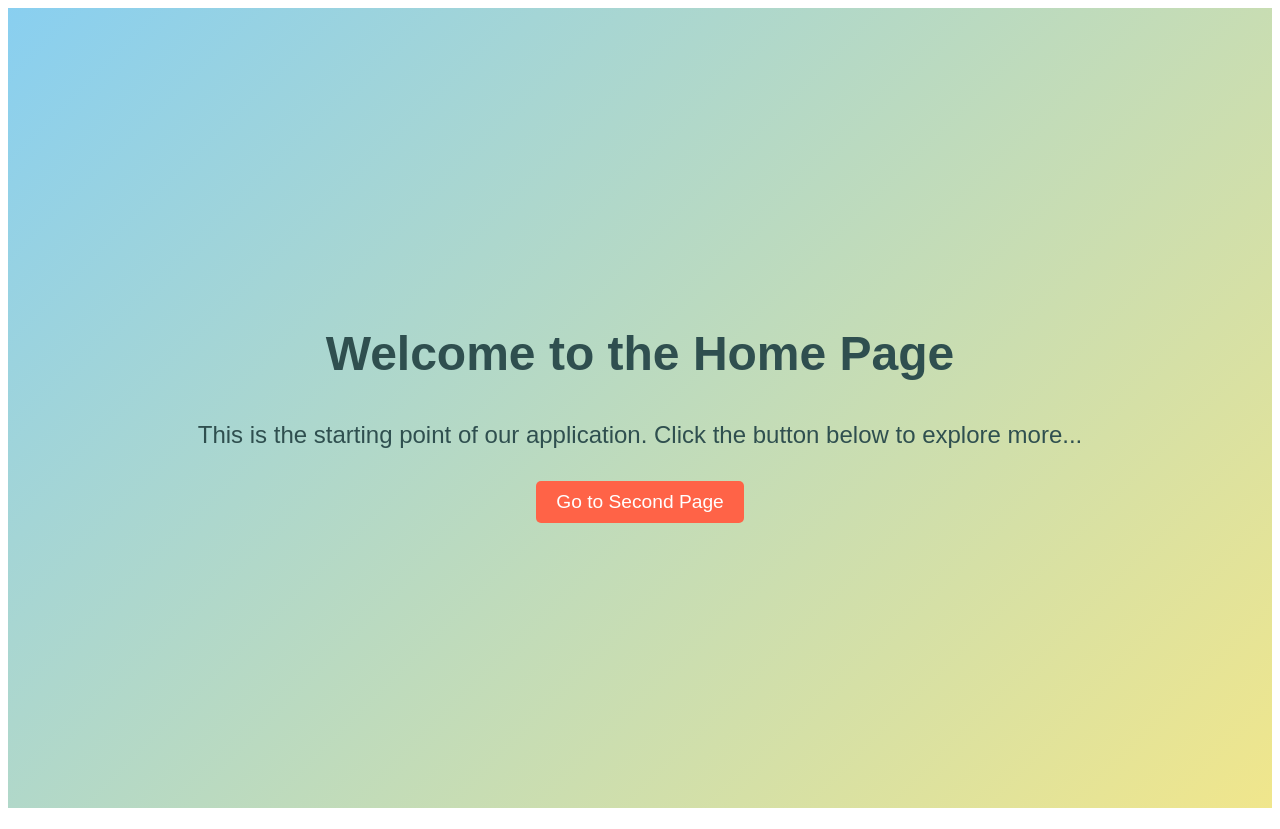
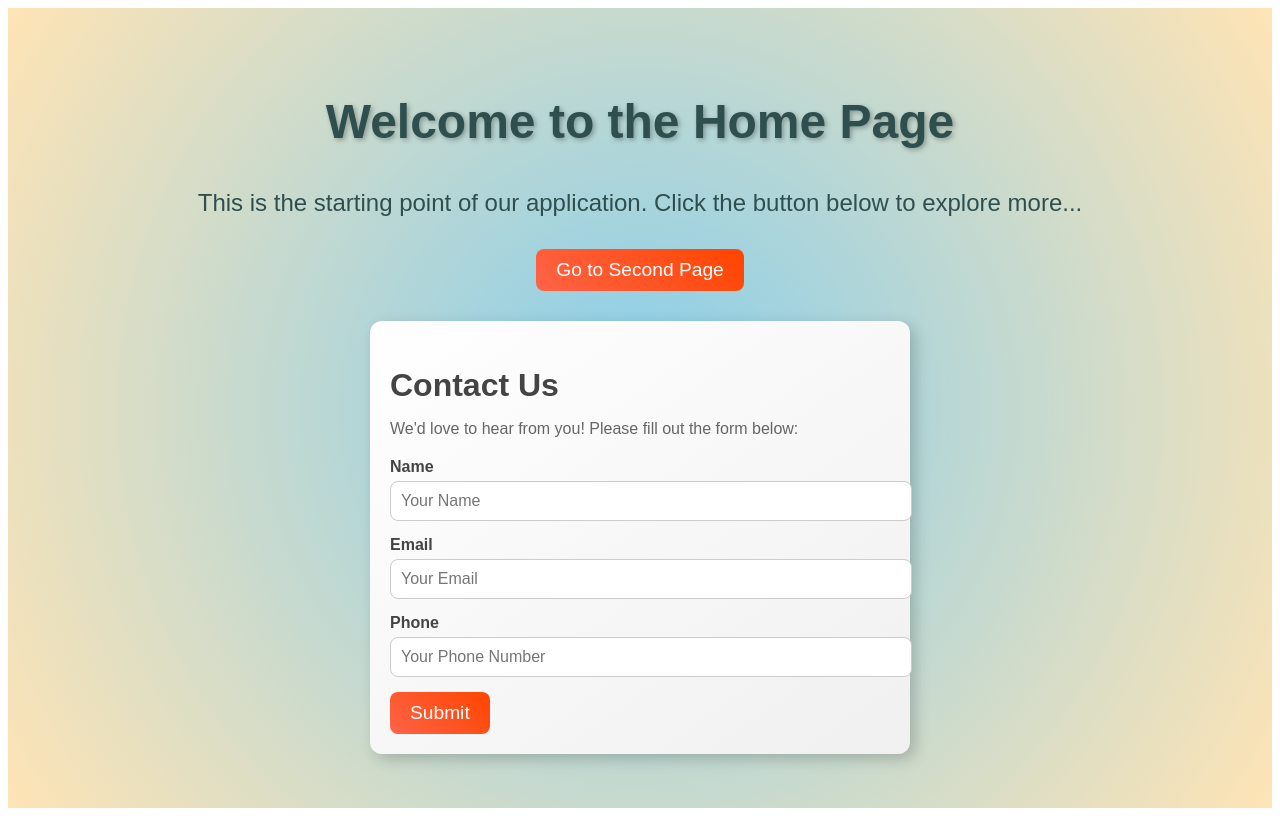
Before and after one commit to ydesai22/myfirst-vue, a Vue app: page / in a window 1280 px wide. Built offline with nearby package versions, Linux system fonts and the light colour scheme.

Commit message:
formpage

```diff
--- a/src/components/HomePage.vue
+++ b/src/components/HomePage.vue
@@ -14,7 +14,7 @@
     },
   };
   </script> -->
-  <template>
+  <!-- <template>
     <div class="home-page">
       <h1>Welcome to the Home Page</h1>
       <p>This is the starting point of our application. Click the button below to explore more...</p>
@@ -71,4 +71,265 @@
   .btn:hover {
     background-color: #ff4500;
   }
+  </style> -->
+
+
+  <template>
+    <div class="home-page">
+      <h1>Welcome to the Home Page</h1>
+      <p>
+        This is the starting point of our application. Click the button below to
+        explore more...
+      </p>
+      <button class="btn" @click="goToSecondPage">Go to Second Page</button>
+
+      <!-- Form Section -->
+      <div class="form-container">
+        <h2>Contact Us</h2>
+        <p>We'd love to hear from you! Please fill out the form below:</p>
+        <form @submit.prevent="handleSubmit">
+          <!-- Name Input -->
+          <div class="form-group">
+            <label for="name">Name</label>
+            <input
+              type="text"
+              id="name"
+              v-model="formData.name"
+              placeholder="Your Name"
+              required
+            />
+          </div>
+
+          <!-- Email Input -->
+          <div class="form-group">
+            <label for="email">Email</label>
+            <input
+              type="email"
+              id="email"
+              v-model="formData.email"
+              placeholder="Your Email"
+              required
+            />
+          </div>
+
+          <!-- Phone Input -->
+          <div class="form-group">
+            <label for="phone">Phone</label>
+            <input
+              type="tel"
+              id="phone"
+              v-model="formData.phone"
+              placeholder="Your Phone Number"
+              pattern="[0-9]{10}"
+              title="Enter a valid 10-digit phone number"
+              required
+            />
+          </div>
+
+          <!-- Submit Button -->
+          <button class="btn" type="submit">Submit</button>
+        </form>
+      </div>
+
+      <!-- Success Popup -->
+      <div v-if="successPopup" class="popup success">
+        <p>🎉 Form submitted successfully! Thank you for reaching out!</p>
+        <button @click="closePopup">Close</button>
+      </div>
+
+      <!-- Error Popup -->
+      <div v-if="errorPopup" class="popup error">
+        <p>❌ Please fill in all fields correctly!</p>
+        <button @click="closePopup">Close</button>
+      </div>
+    </div>
+  </template>
+
+  <script>
+  export default {
+    data() {
+      return {
+        formData: {
+          name: "",
+          email: "",
+          phone: "",
+        },
+        successPopup: false,
+        errorPopup: false,
+      };
+    },
+    methods: {
+      goToSecondPage() {
+        this.$router.push("/second");
+      },
+      handleSubmit() {
+        // Validate form
+        if (
+          this.formData.name &&
+          this.formData.email &&
+          this.formData.phone.length === 10
+        ) {
+          this.successPopup = true;
+          console.log("Form submitted:", this.formData);
+          this.resetForm();
+        } else {
+          this.errorPopup = true;
+        }
+      },
+      resetForm() {
+        this.formData = {
+          name: "",
+          email: "",
+          phone: "",
+        };
+      },
+      closePopup() {
+        this.successPopup = false;
+        this.errorPopup = false;
+      },
+    },
+  };
+  </script>
+
+  <style scoped>
+  /* Main Page Styling */
+  .home-page {
+    display: flex;
+    flex-direction: column;
+    align-items: center;
+    justify-content: center;
+    min-height: 100vh;
+    background: radial-gradient(circle, #87ceeb, #ffe4b5); /* 3D-like background */
+    color: #333;
+    text-align: center;
+    font-family: "Poppins", sans-serif;
+  }
+
+  /* Header Styling */
+  h1 {
+    font-size: 3rem;
+    margin-bottom: 1rem;
+    color: #2f4f4f;
+    text-shadow: 2px 2px 5px rgba(0, 0, 0, 0.3);
+  }
+
+  p {
+    font-size: 1.5rem;
+    margin-bottom: 2rem;
+    color: #2f4f4f;
+  }
+
+  /* Button Styling */
+  .btn {
+    padding: 10px 20px;
+    font-size: 1.2rem;
+    color: #fff;
+    background: linear-gradient(45deg, #ff6347, #ff4500);
+    border: none;
+    border-radius: 8px;
+    cursor: pointer;
+    transition: transform 0.3s ease, background-color 0.3s ease;
+  }
+
+  .btn:hover {
+    background: linear-gradient(45deg, #ff4500, #ff6347);
+    transform: scale(1.1);
+  }
+
+  /* Form Styling */
+  .form-container {
+    margin-top: 30px;
+    padding: 20px;
+    width: 80%;
+    max-width: 500px;
+    background: linear-gradient(145deg, #ffffff, #f0f0f0);
+    border-radius: 12px;
+    box-shadow: 5px 5px 15px rgba(0, 0, 0, 0.2);
+    text-align: left;
+  }
+
+  .form-container h2 {
+    font-size: 2rem;
+    margin-bottom: 10px;
+    color: #444;
+  }
+
+  .form-container p {
+    margin-bottom: 20px;
+    font-size: 1rem;
+    color: #666;
+  }
+
+  /* Form Fields */
+  .form-group {
+    margin-bottom: 15px;
+  }
+
+  label {
+    display: block;
+    margin-bottom: 5px;
+    font-weight: bold;
+    color: #444;
+  }
+
+  input {
+    width: 100%;
+    padding: 10px;
+    border: 1px solid #ccc;
+    border-radius: 8px;
+    font-size: 1rem;
+    transition: box-shadow 0.3s ease;
+  }
+
+  input:focus {
+    border-color: #ff6347;
+    box-shadow: 0 0 10px rgba(255, 99, 71, 0.5);
+  }
+
+  /* Popups */
+  .popup {
+    position: fixed;
+    bottom: 20px;
+    right: 20px;
+    padding: 15px;
+    border-radius: 8px;
+    color: #fff;
+    box-shadow: 0 5px 15px rgba(0, 0, 0, 0.3);
+    animation: fadeIn 0.5s ease-in-out;
+  }
+
+  .popup.success {
+    background: #4caf50;
+  }
+
+  .popup.error {
+    background: #f44336;
+  }
+
+  .popup button {
+    margin-top: 10px;
+    padding: 8px 12px;
+    font-size: 1rem;
+    border: none;
+    border-radius: 5px;
+    background: #fff;
+    color: #444;
+    cursor: pointer;
+  }
+
+  .popup button:hover {
+    background: #f0f0f0;
+  }
+
+  /* Fade-in Animation */
+  @keyframes fadeIn {
+    from {
+      opacity: 0;
+      transform: translateY(10px);
+    }
+    to {
+      opacity: 1;
+      transform: translateY(0);
+    }
+  }
   </style>
```
